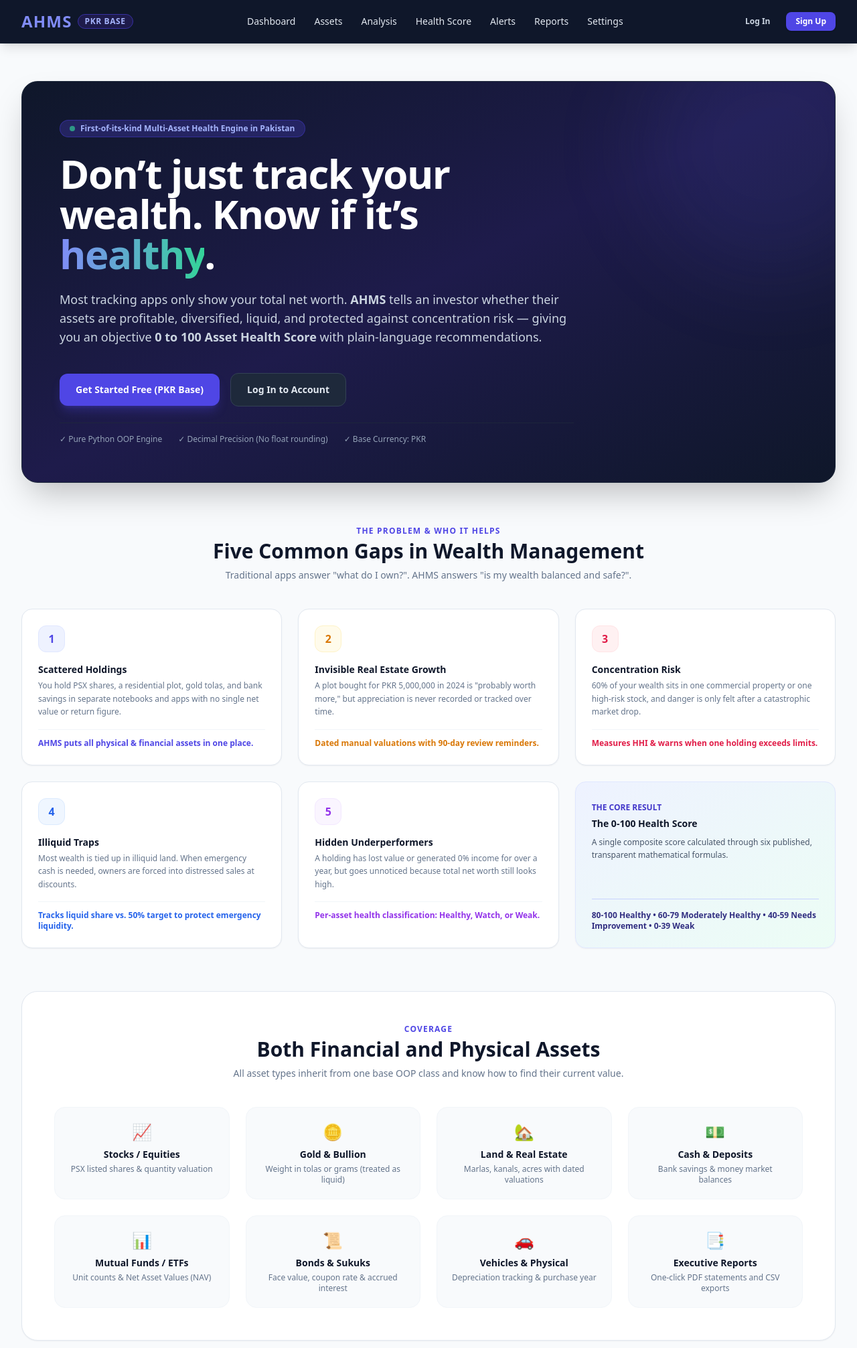
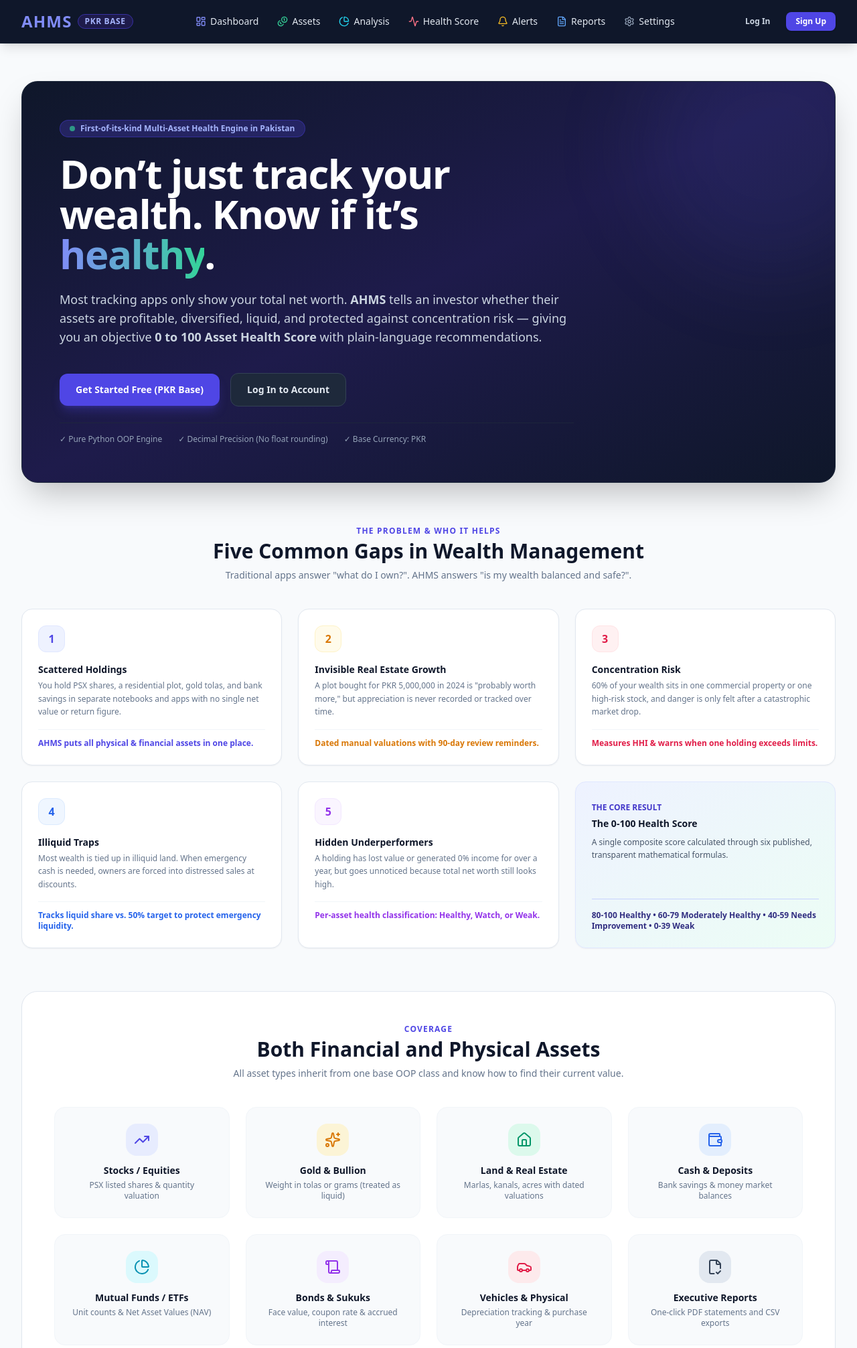
Before and after one commit to Ahsanprog1122/ahms, a Django app: page / in a window 1280 px wide. Shown: the top 2013 px of the page at 67% size. Run offline with Django 5.2, Linux system fonts and the light colour scheme; some libraries are stand-ins or nearby versions.

Commit message:
style: integrate modern Lucide SVG icons across navigation and landing page

```diff
--- a/templates/base.html
+++ b/templates/base.html
@@ -6,6 +6,8 @@
     <title>{% block title %}AHMS - Asset Health Management System{% endblock %}</title>
     <!-- Tailwind CSS CDN -->
     <script src="https://cdn.tailwindcss.com"></script>
+    <!-- Lucide Icons CDN -->
+    <script src="https://unpkg.com/lucide@latest"></script>
     <script>
         tailwind.config = {
             theme: {
@@ -36,13 +38,34 @@
 
                 <!-- Navigation Links matching 12 Screens -->
                 <div class="hidden md:flex items-center space-x-1 text-sm font-medium">
-                    <a href="{% url 'dashboard' %}" class="px-3 py-2 rounded-lg hover:bg-slate-800 text-slate-200 hover:text-white transition">Dashboard</a>
-                    <a href="{% url 'asset_list' %}" class="px-3 py-2 rounded-lg hover:bg-slate-800 text-slate-200 hover:text-white transition">Assets</a>
-                    <a href="{% url 'portfolio_analysis' %}" class="px-3 py-2 rounded-lg hover:bg-slate-800 text-slate-200 hover:text-white transition">Analysis</a>
-                    <a href="{% url 'health_score_detail' %}" class="px-3 py-2 rounded-lg hover:bg-slate-800 text-slate-200 hover:text-white transition">Health Score</a>
-                    <a href="{% url 'alerts_list' %}" class="px-3 py-2 rounded-lg hover:bg-slate-800 text-slate-200 hover:text-white transition">Alerts</a>
-                    <a href="{% url 'reports_view' %}" class="px-3 py-2 rounded-lg hover:bg-slate-800 text-slate-200 hover:text-white transition">Reports</a>
-                    <a href="{% url 'settings_view' %}" class="px-3 py-2 rounded-lg hover:bg-slate-800 text-slate-200 hover:text-white transition">Settings</a>
+                    <a href="{% url 'dashboard' %}" class="flex items-center gap-1.5 px-3 py-2 rounded-lg hover:bg-slate-800 text-slate-200 hover:text-white transition">
+                        <i data-lucide="layout-dashboard" class="w-4 h-4 text-indigo-400"></i>
+                        <span>Dashboard</span>
+                    </a>
+                    <a href="{% url 'asset_list' %}" class="flex items-center gap-1.5 px-3 py-2 rounded-lg hover:bg-slate-800 text-slate-200 hover:text-white transition">
+                        <i data-lucide="coins" class="w-4 h-4 text-emerald-400"></i>
+                        <span>Assets</span>
+                    </a>
+                    <a href="{% url 'portfolio_analysis' %}" class="flex items-center gap-1.5 px-3 py-2 rounded-lg hover:bg-slate-800 text-slate-200 hover:text-white transition">
+                        <i data-lucide="pie-chart" class="w-4 h-4 text-cyan-400"></i>
+                        <span>Analysis</span>
+                    </a>
+                    <a href="{% url 'health_score_detail' %}" class="flex items-center gap-1.5 px-3 py-2 rounded-lg hover:bg-slate-800 text-slate-200 hover:text-white transition">
+                        <i data-lucide="activity" class="w-4 h-4 text-rose-400"></i>
+                        <span>Health Score</span>
+                    </a>
+                    <a href="{% url 'alerts_list' %}" class="flex items-center gap-1.5 px-3 py-2 rounded-lg hover:bg-slate-800 text-slate-200 hover:text-white transition">
+                        <i data-lucide="bell" class="w-4 h-4 text-amber-400"></i>
+                        <span>Alerts</span>
+                    </a>
+                    <a href="{% url 'reports_view' %}" class="flex items-center gap-1.5 px-3 py-2 rounded-lg hover:bg-slate-800 text-slate-200 hover:text-white transition">
+                        <i data-lucide="file-text" class="w-4 h-4 text-blue-400"></i>
+                        <span>Reports</span>
+                    </a>
+                    <a href="{% url 'settings_view' %}" class="flex items-center gap-1.5 px-3 py-2 rounded-lg hover:bg-slate-800 text-slate-200 hover:text-white transition">
+                        <i data-lucide="settings" class="w-4 h-4 text-slate-400"></i>
+                        <span>Settings</span>
+                    </a>
                 </div>
 
                 <!-- User Session / Auth -->
@@ -99,5 +122,14 @@
             </p>
         </div>
     </footer>
+
+    <!-- Initialize Lucide Icons -->
+    <script>
+        document.addEventListener("DOMContentLoaded", function() {
+            if (typeof lucide !== 'undefined') {
+                lucide.createIcons();
+            }
+        });
+    </script>
 </body>
 </html>
--- a/templates/landing.html
+++ b/templates/landing.html
@@ -134,43 +134,59 @@
         </div>
 
         <div class="grid grid-cols-2 md:grid-cols-4 gap-6 text-center">
-            <div class="p-5 rounded-2xl bg-slate-50 border border-slate-100">
-                <span class="text-2xl block mb-2">📈</span>
+            <div class="p-6 rounded-2xl bg-slate-50 border border-slate-100 hover:border-indigo-200 hover:bg-indigo-50/30 transition group flex flex-col items-center">
+                <div class="w-12 h-12 rounded-2xl bg-indigo-100/70 text-indigo-600 flex items-center justify-center mb-3 group-hover:scale-110 transition">
+                    <i data-lucide="trending-up" class="w-6 h-6"></i>
+                </div>
                 <h4 class="font-bold text-slate-900 text-sm">Stocks / Equities</h4>
                 <p class="text-xs text-slate-500 mt-1">PSX listed shares & quantity valuation</p>
             </div>
-            <div class="p-5 rounded-2xl bg-slate-50 border border-slate-100">
-                <span class="text-2xl block mb-2">🪙</span>
+            <div class="p-6 rounded-2xl bg-slate-50 border border-slate-100 hover:border-amber-200 hover:bg-amber-50/30 transition group flex flex-col items-center">
+                <div class="w-12 h-12 rounded-2xl bg-amber-100/70 text-amber-600 flex items-center justify-center mb-3 group-hover:scale-110 transition">
+                    <i data-lucide="sparkles" class="w-6 h-6"></i>
+                </div>
                 <h4 class="font-bold text-slate-900 text-sm">Gold & Bullion</h4>
                 <p class="text-xs text-slate-500 mt-1">Weight in tolas or grams (treated as liquid)</p>
             </div>
-            <div class="p-5 rounded-2xl bg-slate-50 border border-slate-100">
-                <span class="text-2xl block mb-2">🏡</span>
+            <div class="p-6 rounded-2xl bg-slate-50 border border-slate-100 hover:border-emerald-200 hover:bg-emerald-50/30 transition group flex flex-col items-center">
+                <div class="w-12 h-12 rounded-2xl bg-emerald-100/70 text-emerald-600 flex items-center justify-center mb-3 group-hover:scale-110 transition">
+                    <i data-lucide="home" class="w-6 h-6"></i>
+                </div>
                 <h4 class="font-bold text-slate-900 text-sm">Land & Real Estate</h4>
                 <p class="text-xs text-slate-500 mt-1">Marlas, kanals, acres with dated valuations</p>
             </div>
-            <div class="p-5 rounded-2xl bg-slate-50 border border-slate-100">
-                <span class="text-2xl block mb-2">💵</span>
+            <div class="p-6 rounded-2xl bg-slate-50 border border-slate-100 hover:border-blue-200 hover:bg-blue-50/30 transition group flex flex-col items-center">
+                <div class="w-12 h-12 rounded-2xl bg-blue-100/70 text-blue-600 flex items-center justify-center mb-3 group-hover:scale-110 transition">
+                    <i data-lucide="wallet" class="w-6 h-6"></i>
+                </div>
                 <h4 class="font-bold text-slate-900 text-sm">Cash & Deposits</h4>
                 <p class="text-xs text-slate-500 mt-1">Bank savings & money market balances</p>
             </div>
-            <div class="p-5 rounded-2xl bg-slate-50 border border-slate-100">
-                <span class="text-2xl block mb-2">📊</span>
+            <div class="p-6 rounded-2xl bg-slate-50 border border-slate-100 hover:border-cyan-200 hover:bg-cyan-50/30 transition group flex flex-col items-center">
+                <div class="w-12 h-12 rounded-2xl bg-cyan-100/70 text-cyan-600 flex items-center justify-center mb-3 group-hover:scale-110 transition">
+                    <i data-lucide="pie-chart" class="w-6 h-6"></i>
+                </div>
                 <h4 class="font-bold text-slate-900 text-sm">Mutual Funds / ETFs</h4>
                 <p class="text-xs text-slate-500 mt-1">Unit counts & Net Asset Values (NAV)</p>
             </div>
-            <div class="p-5 rounded-2xl bg-slate-50 border border-slate-100">
-                <span class="text-2xl block mb-2">📜</span>
+            <div class="p-6 rounded-2xl bg-slate-50 border border-slate-100 hover:border-purple-200 hover:bg-purple-50/30 transition group flex flex-col items-center">
+                <div class="w-12 h-12 rounded-2xl bg-purple-100/70 text-purple-600 flex items-center justify-center mb-3 group-hover:scale-110 transition">
+                    <i data-lucide="scroll" class="w-6 h-6"></i>
+                </div>
                 <h4 class="font-bold text-slate-900 text-sm">Bonds & Sukuks</h4>
                 <p class="text-xs text-slate-500 mt-1">Face value, coupon rate & accrued interest</p>
             </div>
-            <div class="p-5 rounded-2xl bg-slate-50 border border-slate-100">
-                <span class="text-2xl block mb-2">🚗</span>
+            <div class="p-6 rounded-2xl bg-slate-50 border border-slate-100 hover:border-rose-200 hover:bg-rose-50/30 transition group flex flex-col items-center">
+                <div class="w-12 h-12 rounded-2xl bg-rose-100/70 text-rose-600 flex items-center justify-center mb-3 group-hover:scale-110 transition">
+                    <i data-lucide="car" class="w-6 h-6"></i>
+                </div>
                 <h4 class="font-bold text-slate-900 text-sm">Vehicles & Physical</h4>
                 <p class="text-xs text-slate-500 mt-1">Depreciation tracking & purchase year</p>
             </div>
-            <div class="p-5 rounded-2xl bg-slate-50 border border-slate-100">
-                <span class="text-2xl block mb-2">📑</span>
+            <div class="p-6 rounded-2xl bg-slate-50 border border-slate-100 hover:border-slate-300 hover:bg-slate-100 transition group flex flex-col items-center">
+                <div class="w-12 h-12 rounded-2xl bg-slate-200 text-slate-700 flex items-center justify-center mb-3 group-hover:scale-110 transition">
+                    <i data-lucide="file-check-2" class="w-6 h-6"></i>
+                </div>
                 <h4 class="font-bold text-slate-900 text-sm">Executive Reports</h4>
                 <p class="text-xs text-slate-500 mt-1">One-click PDF statements and CSV exports</p>
             </div>
```
